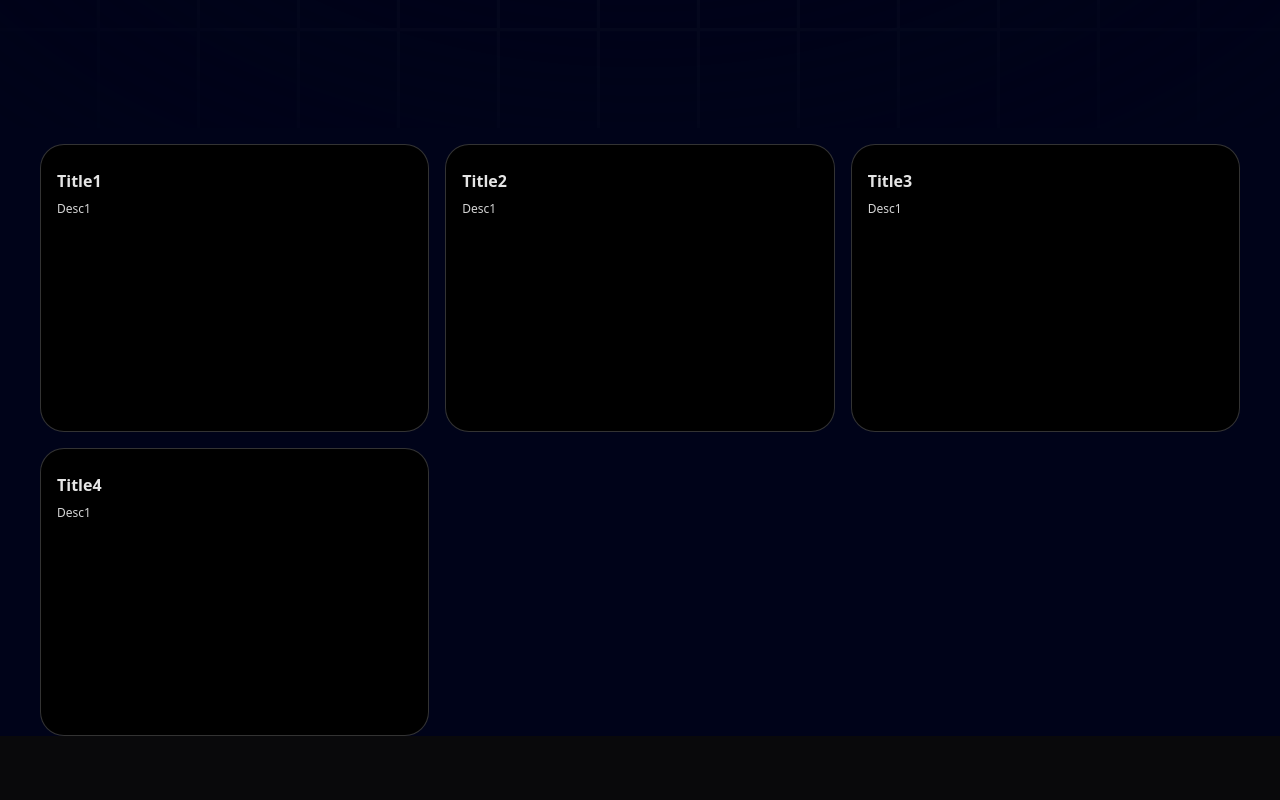
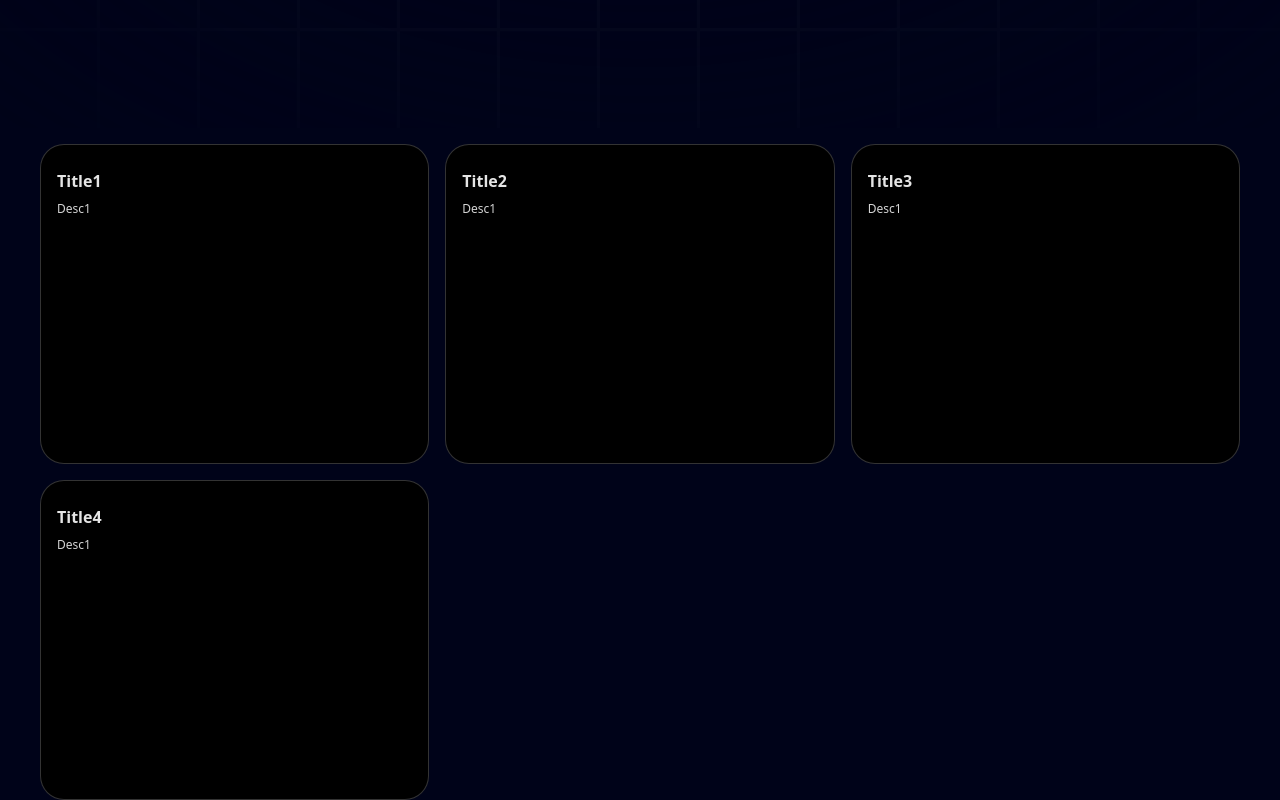
Before and after one commit to Millz98/portfolio, a Next.js app: page / in a window 1280 px wide. Shown: the part 672-1472 px from the top of the page. Before the commit the page ends 1408 px from the top, so only its background shows below. Built offline with nearby package versions, Linux system fonts and the light colour scheme.

Commit message:
fixed the title card problem

```diff
--- a/components/Grid.tsx
+++ b/components/Grid.tsx
@@ -1,8 +1,9 @@
 import { gridItems } from '@/data'
 import { BentoGrid, BentoGridItem } from './ui/BentoGrid'
+
 const Grid = () => {
     return (
-        <section id="about">
+        <section id="about" className="relative z-1">
             <BentoGrid>
                 {gridItems.map((item) => (
                     <BentoGridItem
--- a/components/Hero.tsx
+++ b/components/Hero.tsx
@@ -23,13 +23,13 @@ const Hero = () => {
 
       <div
         className="h-screen w-full dark:bg-black-100 bg-white dark:bg-grid-white/[0.03] bg-grid-black-100/[0.2]
-       absolute top-0 left-0 flex items-center justify-center"
+        absolute top-0 left-0 flex items-center justify-center"
       >
         {/* Radial gradient for the container to give a faded look */}
         <div
           // chnage the bg to bg-black-100, so it matches the bg color and will blend in
           className="absolute pointer-events-none inset-0 flex items-center justify-center dark:bg-black-100
-         bg-white [mask-image:radial-gradient(ellipse_at_center,transparent_20%,black)]"
+          bg-white [mask-image:radial-gradient(ellipse_at_center,transparent_20%,black)]"
         />
       </div>
 
--- a/components/ui/BentoGrid.tsx
+++ b/components/ui/BentoGrid.tsx
@@ -10,7 +10,7 @@ export const BentoGrid = ({
     return (
         <div
         className={cn(
-            "grid md:auto-rows-[18rem] grid-cols-1 md:grid-cols-3 gap-4 max-w-7xl mx-auto ",
+            "grid md:auto-rows-[20rem] grid-cols-1 md:grid-cols-3 gap-4 max-w-7xl mx-auto ",
             className
         )}
         >
```
Lines whose indentation alone changed are shown as unchanged.
